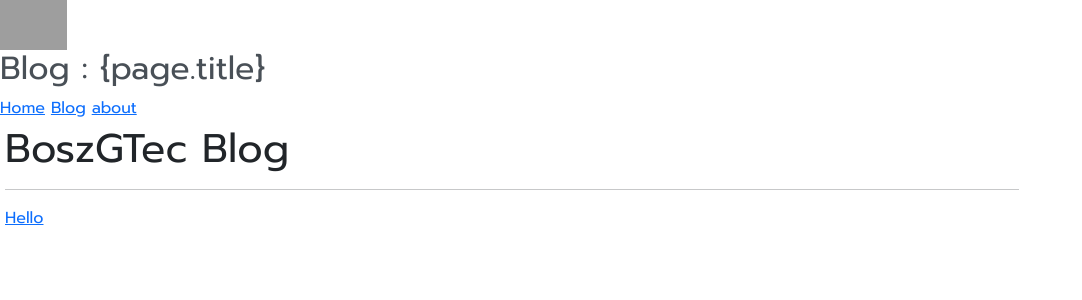
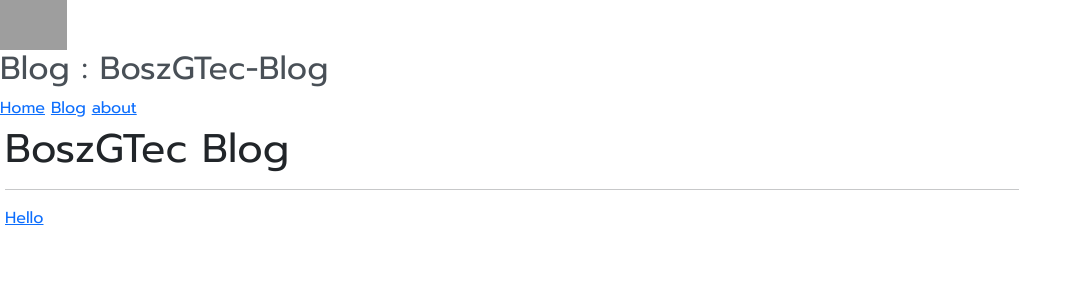
Before and after one commit to BoszGTec/Blog, a Jekyll site: the page built from index.md, in a window 1280 px wide. Shown: the top 300 px of the page, without its empty margins (0-1082 px from the left). Built offline with Jekyll 4.4.1, drawn with Linux system fonts in a browser that asks for light colours; grey boxes are pictures that could not be loaded.

Commit message:
Update headder.html

```diff
--- a/_includes/headder.html
+++ b/_includes/headder.html
@@ -4,7 +4,7 @@
      <img height="50px" src="https://raw.githubusercontent.com/BoszGTec/My-Source/77217bc4fee1bc5aa160ffde8136904980297a57/Icon_Logo/BoszGTec_logo_dark.svg" />
      <h1 class="title_header >BoszGTec</h1>
      <div style="margin-left: 5px; margin-right: 5px; border-right: solid 1px var(--bs-gray-400);"></div>
-     <h2 class="align-self-center" style="color : var(--bs-gray-700);">Blog : {page.title}</h2>
+     <h2 class="align-self-center" style="color : var(--bs-gray-700);">Blog : {{page.title}}</h2>
     </div>
 
     <div class="align-self-center" style="padding-right:20px;">
```
